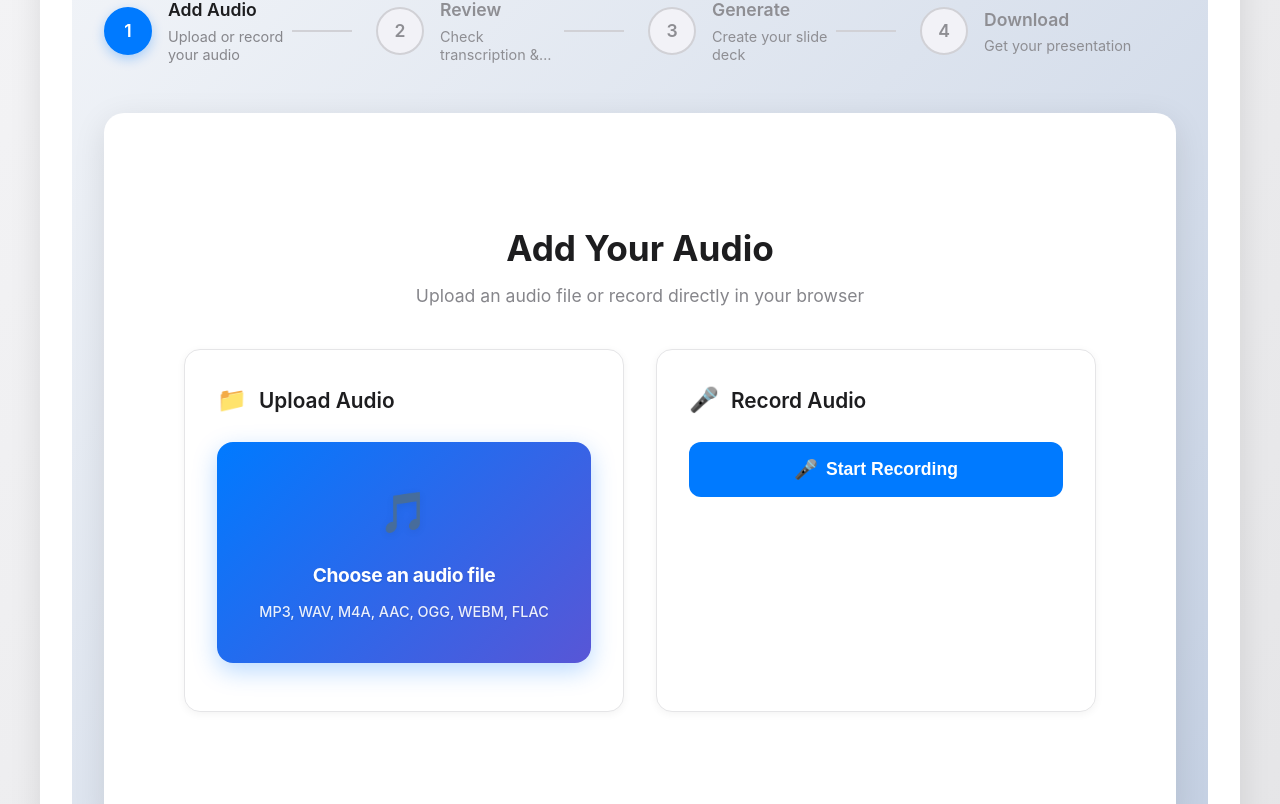
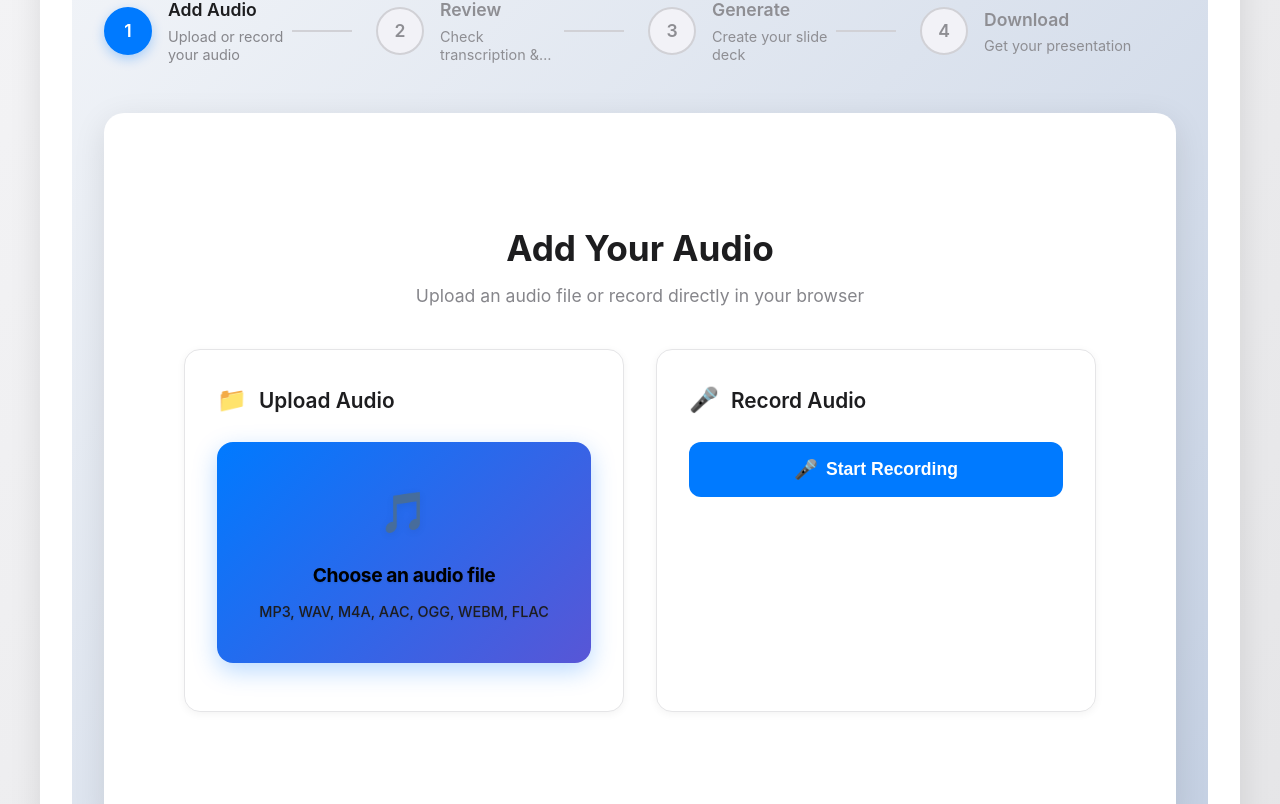
Before and after one commit to CharlieChenyuZhang/chenyu-buildathon-081625, a React (Create React App) app: page /voice-to-slide in a window 1280 px wide. Shown: the part 336-1140 px from the top of the page. Built offline with nearby package versions, Linux system fonts and the light colour scheme.

Commit message:
updtate the color contrast

```diff
--- a/src/components/VisualMemory.css
+++ b/src/components/VisualMemory.css
@@ -103,7 +103,7 @@
 }
 
 .upload-text {
-  color: #000000;
+  color: #000000 !important;
   font-size: 1rem;
   font-weight: 500;
   margin: 0;
@@ -111,7 +111,7 @@
 }
 
 .upload-hint {
-  color: #1d1d1f;
+  color: #1d1d1f !important;
   font-size: 0.85rem;
   margin: 0;
   font-weight: 400;
```
Also changed, not shown: src/components/EnvironmentIndicator.js (line endings or trailing spaces), src/config/environment.js (line endings or trailing spaces), 1 other file (tests, documents, lock files or other folders).
